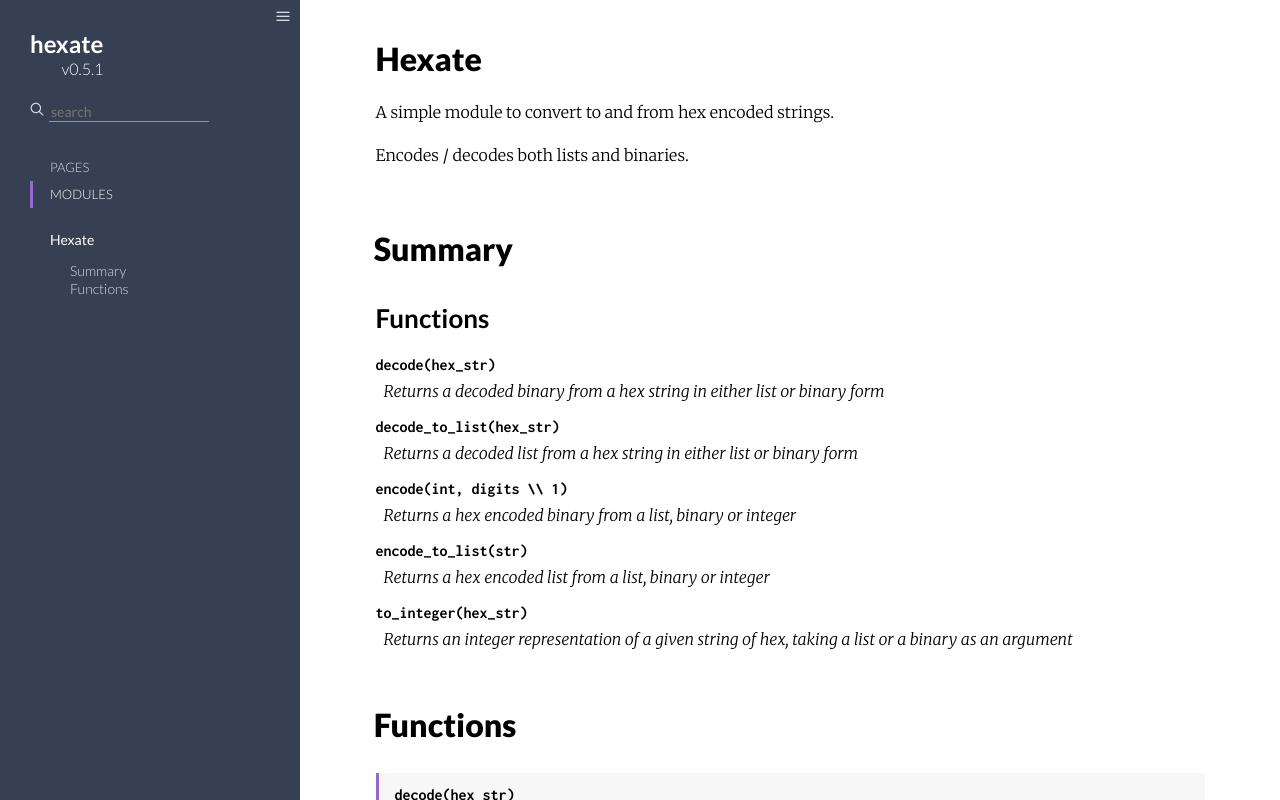
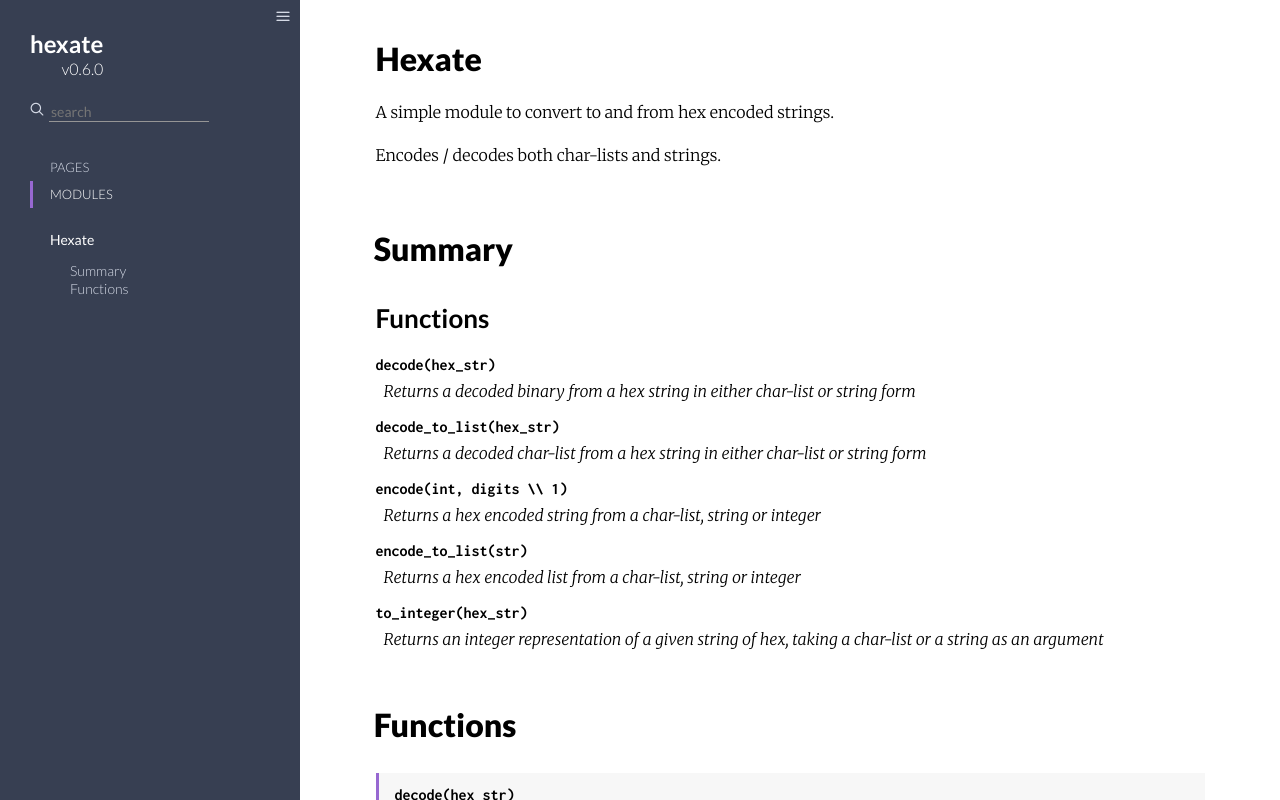
Before and after one commit to rjsamson/hexate, a plain HTML site: page doc/Hexate.html in a window 1280 px wide. Drawn offline with Linux system fonts and the light colour scheme; files whose address does not match are found by name.

Commit message:
regenerated docs

```diff
--- a/doc/Hexate.html
+++ b/doc/Hexate.html
@@ -5,7 +5,7 @@
     <meta http-equiv="x-ua-compatible" content="ie=edge">
     <meta name="viewport" content="width=device-width, initial-scale=1.0">
     <meta name="generator" content="ExDoc v0.11.4">
-    <title>Hexate – hexate v0.5.1</title>
+    <title>Hexate – hexate v0.6.0</title>
     <link rel="stylesheet" href="dist/app-1e374caa3d.css" />
     <script src="dist/sidebar_items.js"></script>
   </head>
@@ -27,7 +27,7 @@
         hexate
       </h1>
       <h2 class="sidebar-projectVersion">
-        v0.5.1
+        v0.6.0
       </h2>
     </div>
 
@@ -59,7 +59,7 @@
 
 
       <h1>
-        <small class="visible-xs">hexate v0.5.1</small>
+        <small class="visible-xs">hexate v0.6.0</small>
         Hexate
 
 
@@ -68,7 +68,7 @@
 
         <section id="moduledoc" class="docstring">
           <p>A simple module to convert to and from hex encoded strings.</p>
-<p>Encodes / decodes both lists and binaries.</p>
+<p>Encodes / decodes both char-lists and strings.</p>
 
         </section>
 
@@ -93,8 +93,8 @@
     <a href="#decode/1">decode(hex_str)</a>
   </div>
 
-    <div class="summary-synopsis"><p>Returns a decoded binary from a hex string in either list
-or binary form</p>
+    <div class="summary-synopsis"><p>Returns a decoded binary from a hex string in either char-list
+or string form</p>
 </div>
 
 </div>
@@ -103,8 +103,8 @@ or binary form</p>
     <a href="#decode_to_list/1">decode_to_list(hex_str)</a>
   </div>
 
-    <div class="summary-synopsis"><p>Returns a decoded list from a hex string in either list
-or binary form</p>
+    <div class="summary-synopsis"><p>Returns a decoded char-list from a hex string in either char-list
+or string form</p>
 </div>
 
 </div>
@@ -113,7 +113,7 @@ or binary form</p>
     <a href="#encode/2">encode(int, digits \\ 1)</a>
   </div>
 
-    <div class="summary-synopsis"><p>Returns a hex encoded binary from a list, binary or integer</p>
+    <div class="summary-synopsis"><p>Returns a hex encoded string from a char-list, string or integer</p>
 </div>
 
 </div>
@@ -122,7 +122,7 @@ or binary form</p>
     <a href="#encode_to_list/1">encode_to_list(str)</a>
   </div>
 
-    <div class="summary-synopsis"><p>Returns a hex encoded list from a list, binary or integer</p>
+    <div class="summary-synopsis"><p>Returns a hex encoded list from a char-list, string or integer</p>
 </div>
 
 </div>
@@ -132,7 +132,7 @@ or binary form</p>
   </div>
 
     <div class="summary-synopsis"><p>Returns an integer representation of a given string of hex,
-taking a list or a binary as an argument</p>
+taking a char-list or a string as an argument</p>
 </div>
 
 </div>
@@ -167,8 +167,8 @@ taking a list or a binary as an argument</p>
   </div>
 
   <section class="docstring">
-    <p>Returns a decoded binary from a hex string in either list
-or binary form.</p>
+    <p>Returns a decoded binary from a hex string in either char-list
+or string form.</p>
 <h2>Examples</h2>
 <pre><code class="iex elixir">iex&gt; Hexate.decode(&quot;54686973206973206120746573742e&quot;)
 &quot;This is a test.&quot;
@@ -188,8 +188,8 @@ iex&gt; Hexate.decode(&#39;54686973206973206120746573742e&#39;)
   </div>
 
   <section class="docstring">
-    <p>Returns a decoded list from a hex string in either list
-or binary form.</p>
+    <p>Returns a decoded char-list from a hex string in either char-list
+or string form.</p>
 <h2>Examples</h2>
 <pre><code class="iex elixir">iex&gt; Hexate.decode_to_list(&quot;54686973206973206120746573742e&quot;)
 &#39;This is a test.&#39;
@@ -209,7 +209,7 @@ iex&gt; Hexate.decode_to_list(&#39;54686973206973206120746573742e&#39;)
   </div>
 
   <section class="docstring">
-    <p>Returns a hex encoded binary from a list, binary or integer.</p>
+    <p>Returns a hex encoded string from a char-list, string or integer.</p>
 <h2>Examples</h2>
 <pre><code class="iex elixir">iex&gt; Hexate.encode(&quot;This is a test.&quot;)
 &quot;54686973206973206120746573742e&quot;
@@ -241,7 +241,7 @@ iex&gt; Hexate.encode(15.0)
   </div>
 
   <section class="docstring">
-    <p>Returns a hex encoded list from a list, binary or integer.</p>
+    <p>Returns a hex encoded list from a char-list, string or integer.</p>
 <h2>Examples</h2>
 <pre><code class="iex elixir">iex&gt; Hexate.encode_to_list(&quot;This is a test.&quot;)
 &#39;54686973206973206120746573742e&#39;
@@ -265,7 +265,7 @@ iex&gt; Hexate.encode_to_list(123456)
 
   <section class="docstring">
     <p>Returns an integer representation of a given string of hex,
-taking a list or a binary as an argument.</p>
+taking a char-list or a string as an argument.</p>
 <h2>Examples</h2>
 <pre><code class="iex elixir">iex&gt; Hexate.to_integer(&#39;54686973206973206120746573742e&#39;)
 438270661302729020147902120434299950
```
Also changed, not shown: doc/404.html (+2 -2 lines), doc/api-reference.html (+3 -3 lines), doc/index.html (+1 -1 lines), 1 other file.
